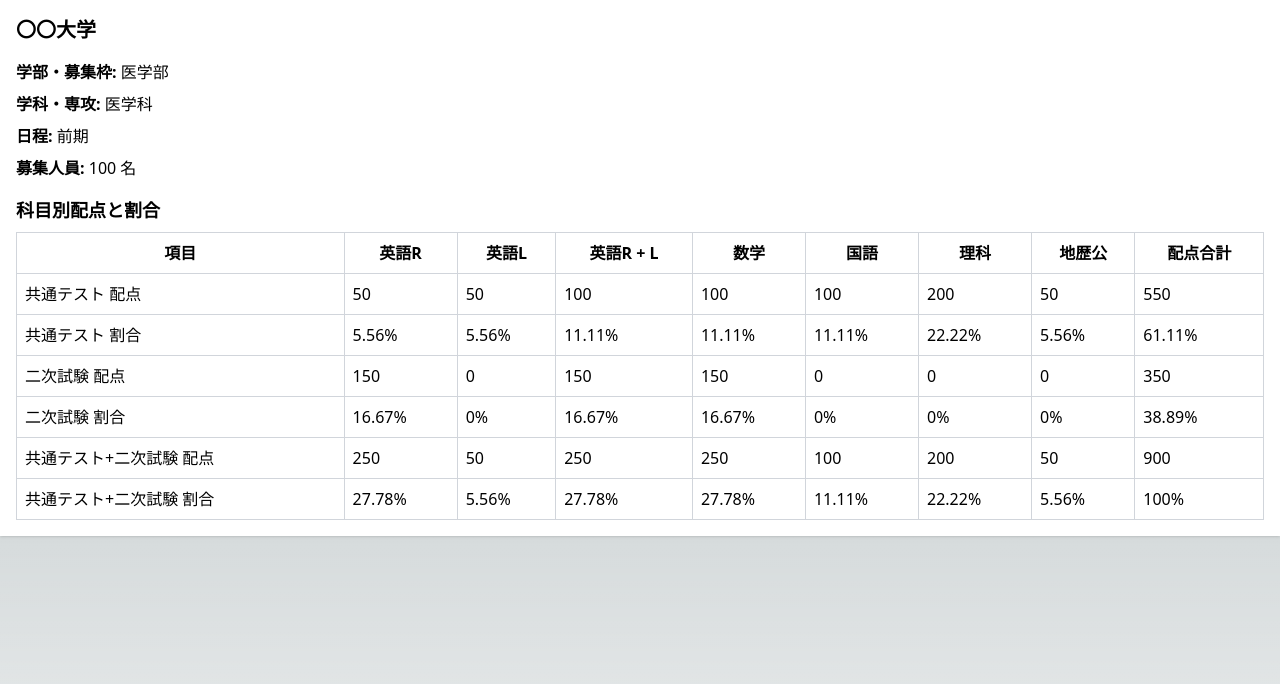
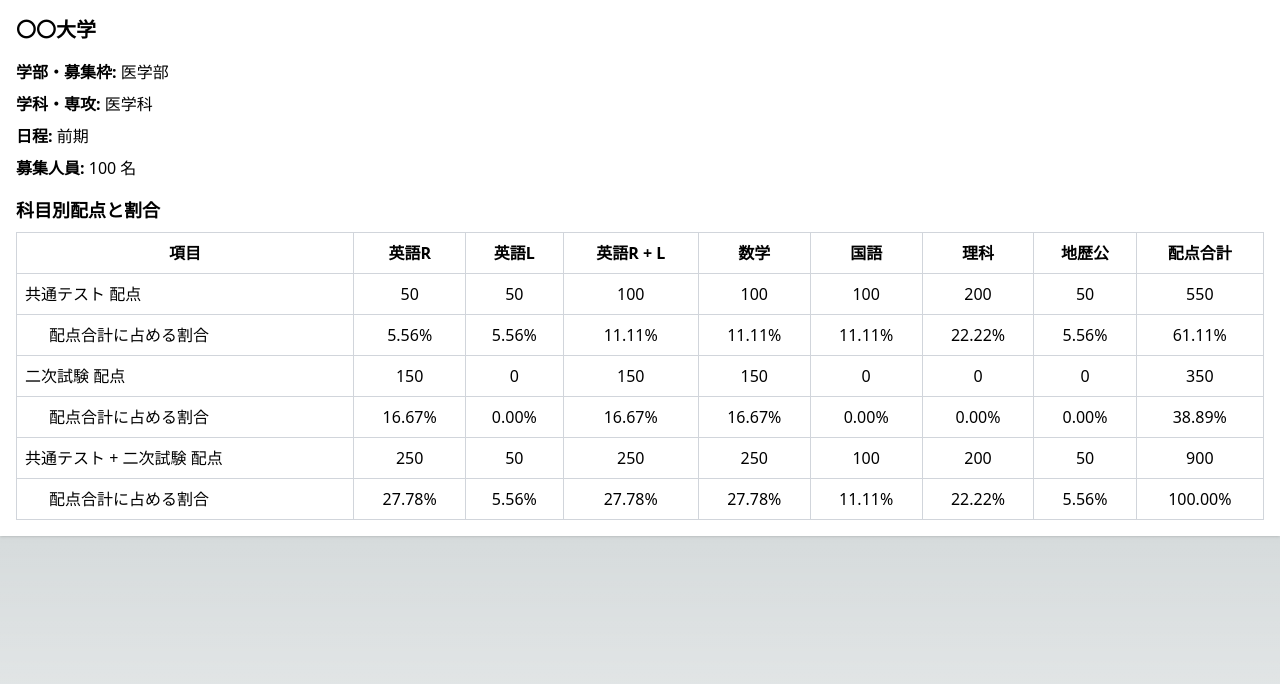
Before and after one commit to lycp152/UniversityEntranceExamSubjectNavi, a Next.js app in the folder front/UniversityEntranceExamNavi-frontend/: page /universities/1/departments/1/subjects/1 in a window 1280 px wide. Shown: the top 684 px of the page. Built offline with nearby package versions, Linux system fonts and the light colour scheme.

Commit message:
style: 「配点合計に占める割合」に表記を変更

```diff
--- a/front/UniversityEntranceExamNavi-frontend/src/app/components/SubjectDetailPage/ScoreTable.tsx
+++ b/front/UniversityEntranceExamNavi-frontend/src/app/components/SubjectDetailPage/ScoreTable.tsx
@@ -26,7 +26,7 @@ const ScoreTable = ({
           scores={subjectScores}
         />
         <ScoreTableRow
-          label="共通テスト 割合"
+          label="配点合計に占める割合"
           keyName="commonTestRatio"
           scores={subjectScores}
           isPercentage
@@ -37,18 +37,18 @@ const ScoreTable = ({
           scores={subjectScores}
         />
         <ScoreTableRow
-          label="二次試験 割合"
+          label="配点合計に占める割合"
           keyName="secondTestRatio"
           scores={subjectScores}
           isPercentage
         />
         <ScoreTableRow
-          label="共通テスト+二次試験 配点"
+          label="共通テスト + 二次試験 配点"
           keyName="totalScore"
           scores={subjectScores}
         />
         <ScoreTableRow
-          label="共通テスト+二次試験 割合"
+          label="配点合計に占める割合"
           keyName="totalRatio"
           scores={subjectScores}
           isPercentage
--- a/front/UniversityEntranceExamNavi-frontend/src/app/components/SubjectDetailPage/ScoreTableRow.tsx
+++ b/front/UniversityEntranceExamNavi-frontend/src/app/components/SubjectDetailPage/ScoreTableRow.tsx
@@ -1,20 +1,30 @@
-const ScoreTableRow = ({
+import React from "react";
+
+interface ScoreTableRowProps {
+  label: string;
+  keyName: string;
+  scores: Record<string, any>;
+  isPercentage?: boolean;
+}
+
+const ScoreTableRow: React.FC<ScoreTableRowProps> = ({
   label,
   keyName,
   scores,
   isPercentage = false,
-}: {
-  label: string;
-  keyName: keyof (typeof scores)[string];
-  scores: Record<string, any>;
-  isPercentage?: boolean;
 }) => (
   <tr>
-    <td className="border border-gray-300 p-2">{label}</td>
+    <td
+      className={`border border-gray-300 p-2 ${
+        label === "配点合計に占める割合" ? "pl-8" : ""
+      }`}
+    >
+      {label}
+    </td>
     {Object.keys(scores).map((subjectName) => (
-      <td key={subjectName} className="border border-gray-300 p-2">
+      <td key={subjectName} className="border border-gray-300 p-2 text-center">
         {isPercentage
-          ? `${scores[subjectName][keyName]}%`
+          ? `${(scores[subjectName][keyName] as number).toFixed(2)}%`
           : scores[subjectName][keyName]}
       </td>
     ))}
```
